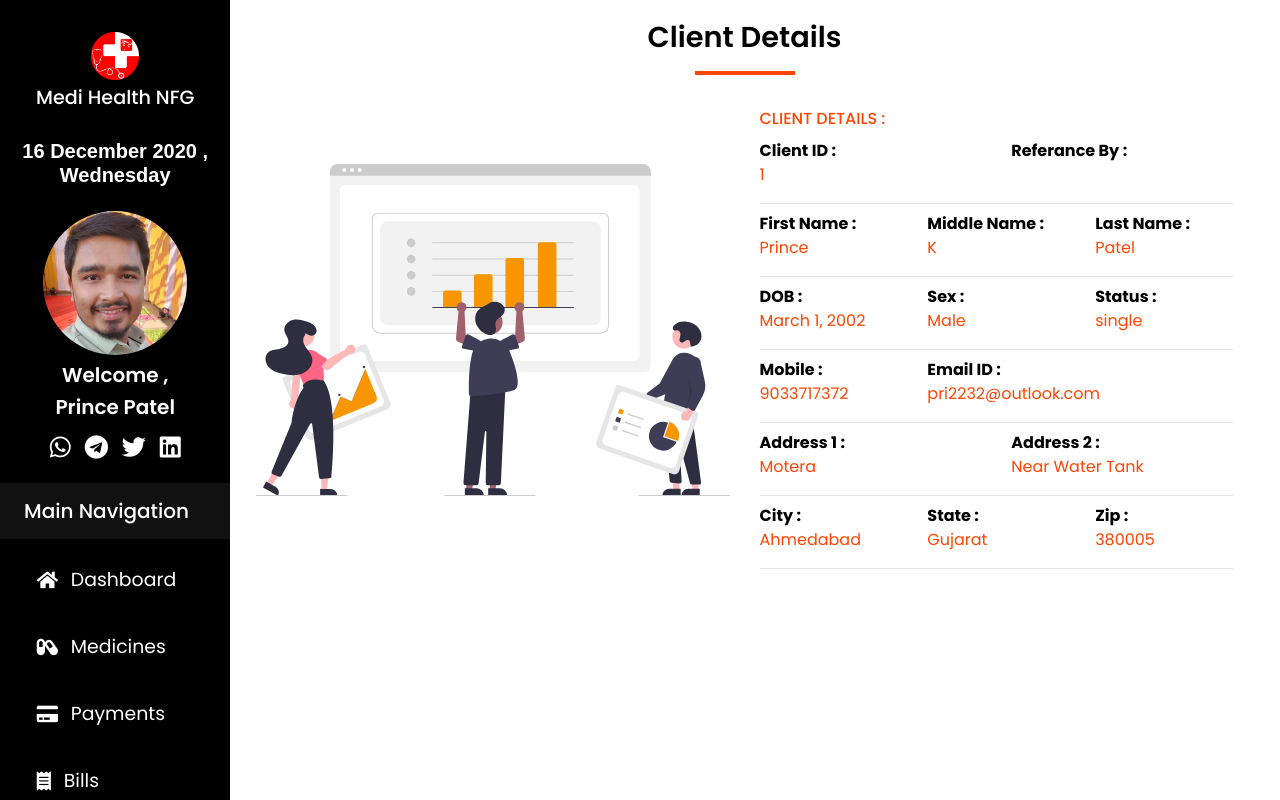
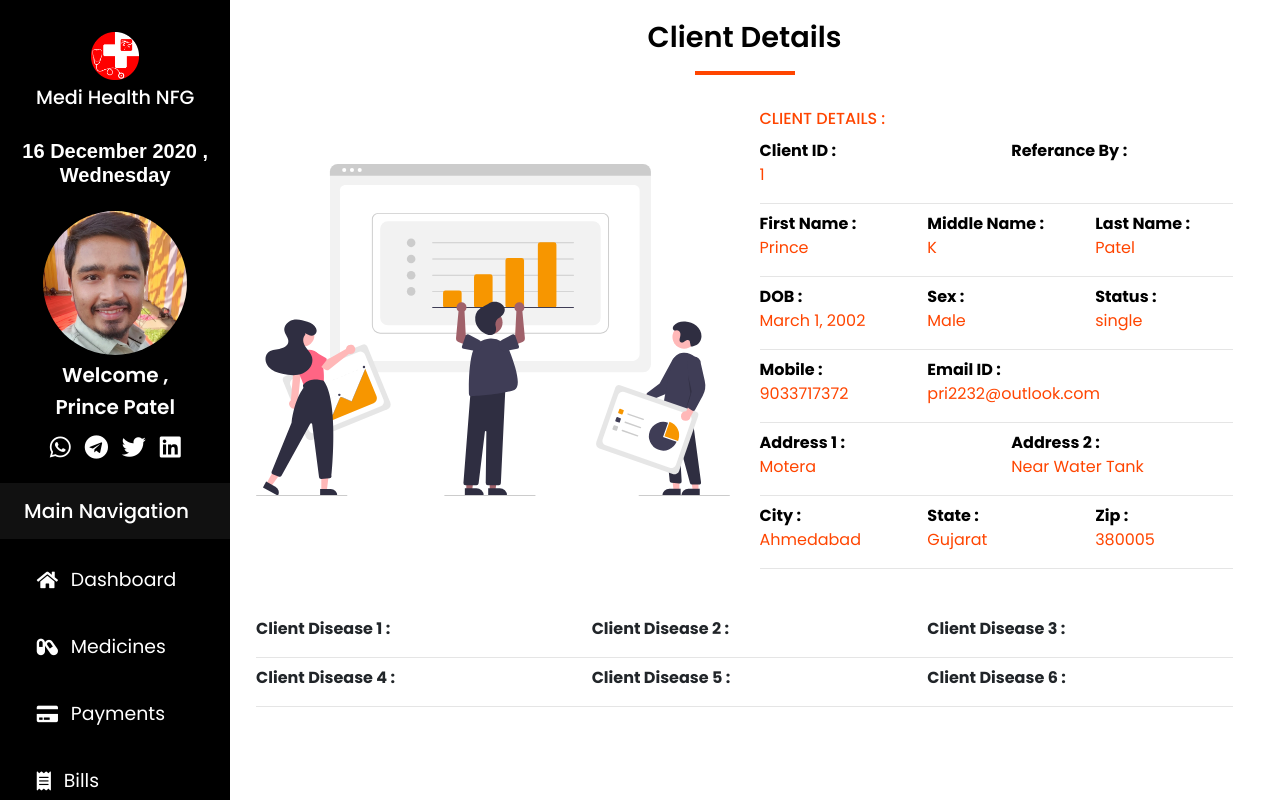
Before and after one commit to princu09/medi-health-nfg, a Django app: page /clientsDetails/1/ in a window 1280 px wide. Run offline with Django 3.2, Linux system fonts and the light colour scheme; a user stored in the database is signed in; data comes from the database, SQL or seed files in the repository; some libraries are stand-ins or nearby versions.

Commit message:
Client Details Page Complate

```diff
--- a/medical/models.py
+++ b/medical/models.py
@@ -2,6 +2,8 @@
 from django.contrib.auth.models import User
 from django.utils.timezone import now
 
+class MedicalShop(models.Model):
+    pass
 
 class Profile(models.Model):
     user = models.OneToOneField(User, on_delete=models.CASCADE)
@@ -36,12 +38,12 @@
     client_City = models.CharField(max_length=1000)
     client_State = models.CharField(max_length=1000)
     client_Zip = models.CharField(max_length=1000)
-    client_Diagnosis_1 = models.CharField(max_length=1000, blank=True , default="None")
-    client_Diagnosis_2 = models.CharField(max_length=1000, blank=True , default="None")
-    client_Diagnosis_3 = models.CharField(max_length=1000, blank=True , default="None")
-    client_Diagnosis_4 = models.CharField(max_length=1000, blank=True , default="None")
-    client_Diagnosis_5 = models.CharField(max_length=1000, blank=True , default="None")
-    client_Diagnosis_6 = models.CharField(max_length=1000, blank=True , default="None")
+    client_Disease_1 = models.CharField(max_length=1000, blank=True , default="None")
+    client_Disease_2 = models.CharField(max_length=1000, blank=True , default="None")
+    client_Disease_3 = models.CharField(max_length=1000, blank=True , default="None")
+    client_Disease_4 = models.CharField(max_length=1000, blank=True , default="None")
+    client_Disease_5 = models.CharField(max_length=1000, blank=True , default="None")
+    client_Disease_6 = models.CharField(max_length=1000, blank=True , default="None")
     timestamp = models.TimeField(default=now)
 
     def __str__(self):
--- a/medical/views.py
+++ b/medical/views.py
@@ -5,7 +5,7 @@
 # Create account
 from django.contrib.auth.models import User
 # import Tables
-from medical.models import HelpContact, Client
+from medical.models import MedicalShop, HelpContact, Client
 # Login account
 from django.contrib.auth import authenticate, login, logout
 # Gmail Request Add
@@ -25,7 +25,22 @@
 
 
 def bills(request):
-    return render(request, 'bills.html')
+    clientDetail = ""
+    if request.method == 'POST':
+
+        query = request.POST['clientName'] or request.POST['clientID'] or request.POST['clientMobile']
+
+        if len(query) > 78 or len(query) < 1:
+            clients = Client.objects.none()
+        else:
+            clientDetail = Client.objects.filter(
+                client_First_Name=query).first() or Client.objects.filter(client_ID=query).first() or Client.objects.filter(client_Mobile=query).first()
+
+    clients = Client.objects.all()
+    medicalShop = MedicalShop.objects.all()
+    context = {'clients': clients, 'clientDetail': clientDetail,
+               'medicalShop': medicalShop}
+    return render(request, 'bills.html', context)
 
 
 def clients(request):
@@ -44,12 +59,12 @@
         client_city = request.POST['client_city']
         client_state = request.POST['client_state']
         client_zip = request.POST['client_zip']
-        client_diagnosis_1 = request.POST['client_diagnosis_1']
-        client_diagnosis_2 = request.POST['client_diagnosis_2']
-        client_diagnosis_3 = request.POST['client_diagnosis_3']
-        client_diagnosis_4 = request.POST['client_diagnosis_4']
-        client_diagnosis_5 = request.POST['client_diagnosis_5']
-        client_diagnosis_6 = request.POST['client_diagnosis_6']
+        client_disease_1 = request.POST['client_disease_1']
+        client_disease_2 = request.POST['client_disease_2']
+        client_disease_3 = request.POST['client_disease_3']
+        client_disease_4 = request.POST['client_disease_4']
+        client_disease_5 = request.POST['client_disease_5']
+        client_disease_6 = request.POST['client_disease_6']
 
         client = Client(
             client_First_Name=client_fname,
@@ -66,12 +81,12 @@
             client_City=client_city,
             client_State=client_state,
             client_Zip=client_zip,
-            client_Diagnosis_1=client_diagnosis_1,
-            client_Diagnosis_2=client_diagnosis_2,
-            client_Diagnosis_3=client_diagnosis_3,
-            client_Diagnosis_4=client_diagnosis_4,
-            client_Diagnosis_5=client_diagnosis_5,
-            client_Diagnosis_6=client_diagnosis_6)
+            client_Disease_1=client_disease_1,
+            client_Disease_2=client_disease_2,
+            client_Disease_3=client_disease_3,
+            client_Disease_4=client_disease_4,
+            client_Disease_5=client_disease_5,
+            client_Disease_6=client_disease_6)
         client.save()
         messages.success(request, "New Client Added Successfully !!")
         return redirect('/clients')
@@ -87,6 +102,7 @@
     return render(request, 'clientsDetails.html', context)
 
     # return HttpResponse(f"Hello {clients.client_Date_Of_Birth}")
+
 
 def about(request):
 
@@ -121,7 +137,7 @@
         helpContact = HelpContact(
             mail_From=from_company, subject=sub, message=msg, telephone=tel)
         helpContact.save()
-
+        return redirect('/about')
     helpContact = HelpContact.objects.all()
     context = {'helpContact': helpContact}
     return render(request, 'about.html', context)
--- a/templates/clientsDetails.html
+++ b/templates/clientsDetails.html
@@ -104,9 +104,9 @@
 
 {% if clients.client_Diagnosis_1 != "None" %}
 <div class="row mt-5">
-    <div class="col-md-4 font-weight-bold">Client Diagnosis 1 :</div>
-    <div class="col-md-4 font-weight-bold">Client Diagnosis 2 :</div>
-    <div class="col-md-4 font-weight-bold">Client Diagnosis 3 :</div>
+    <div class="col-md-4 font-weight-bold">Client Disease 1 :</div>
+    <div class="col-md-4 font-weight-bold">Client Disease 2 :</div>
+    <div class="col-md-4 font-weight-bold">Client Disease 3 :</div>
     <div class="col-md-4 client-info">
         <p>{{clients.client_Diagnosis_1}}</p>
     </div>
@@ -119,9 +119,9 @@
 </div>
 <hr class="m-0 p-0">
 <div class="row mt-2">
-    <div class="col-md-4 font-weight-bold">Client Diagnosis 4 :</div>
-    <div class="col-md-4 font-weight-bold">Client Diagnosis 5 :</div>
-    <div class="col-md-4 font-weight-bold">Client Diagnosis 6 :</div>
+    <div class="col-md-4 font-weight-bold">Client Disease 4 :</div>
+    <div class="col-md-4 font-weight-bold">Client Disease 5 :</div>
+    <div class="col-md-4 font-weight-bold">Client Disease 6 :</div>
     <div class="col-md-4 client-info">
         <p>{{clients.client_Diagnosis_4}}</p>
     </div>
```
Also changed, not shown: static/css/bills.css (added, +31 -0 lines), templates/clients.html (+12 -12 lines), db.sqlite3, media/medical/favicon.png (added), medical/migrations/0015_medicalshop.py (added), medical/migrations/0016_medicalshop_logo.py (added), medical/migrations/0017_auto_20201216_1453.py (added), medical/migrations/0018_auto_20201216_1458.py (added), medical/migrations/0019_auto_20201216_1459.py (added), static/img/svg/error.svg (added), static/img/svg/personal_data_.svg (added).
